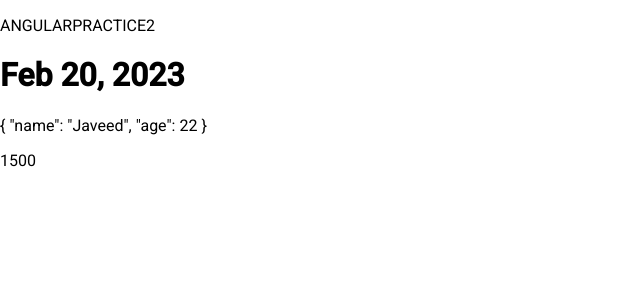
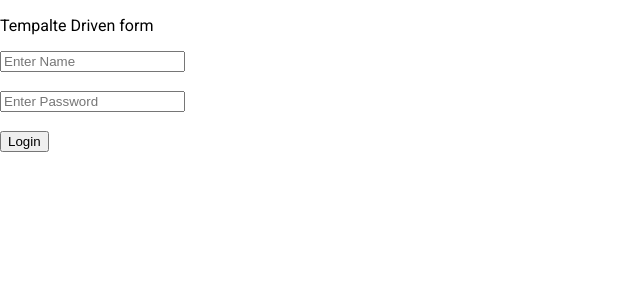
Before and after one commit to Javeed798/AngularPractice2, an Angular app: page / in a window 1280 px wide. Shown: the top 300 px of the page, without its empty margins (0-640 px from the left). Built offline with nearby package versions, Linux system fonts and the light colour scheme.

Commit message:
template driven form

```diff
--- a/src/app/app.component.html
+++ b/src/app/app.component.html
@@ -34,7 +34,6 @@
 
 <input type="text" name="text" id="name" [(ngModel)]="name1">
 <h1>{{name1}}</h1>
--->
 
 <p>{{title | uppercase}}</p>
 
@@ -44,3 +43,15 @@
 
 
 <p>{{20 | usdToInr : 75}}</p>
+-->
+
+<p>Tempalte Driven form</p>
+
+<form #loginForm="ngForm" (ngSubmit)="userLogin(loginForm.value)">
+    <input type="text" ngModel name="name" placeholder="Enter Name">
+    <br>
+    <br>
+    <input type="password" ngModel name="password" placeholder="Enter Password">
+    <br><br>
+    <button>Login</button>
+</form>
--- a/src/app/app.component.ts
+++ b/src/app/app.component.ts
@@ -43,4 +43,9 @@ export class AppComponent {
     name : "Javeed",
     age : 22
   }
+
+  userLogin(item:any){
+    console.log(item);
+
+  }
 }
```
